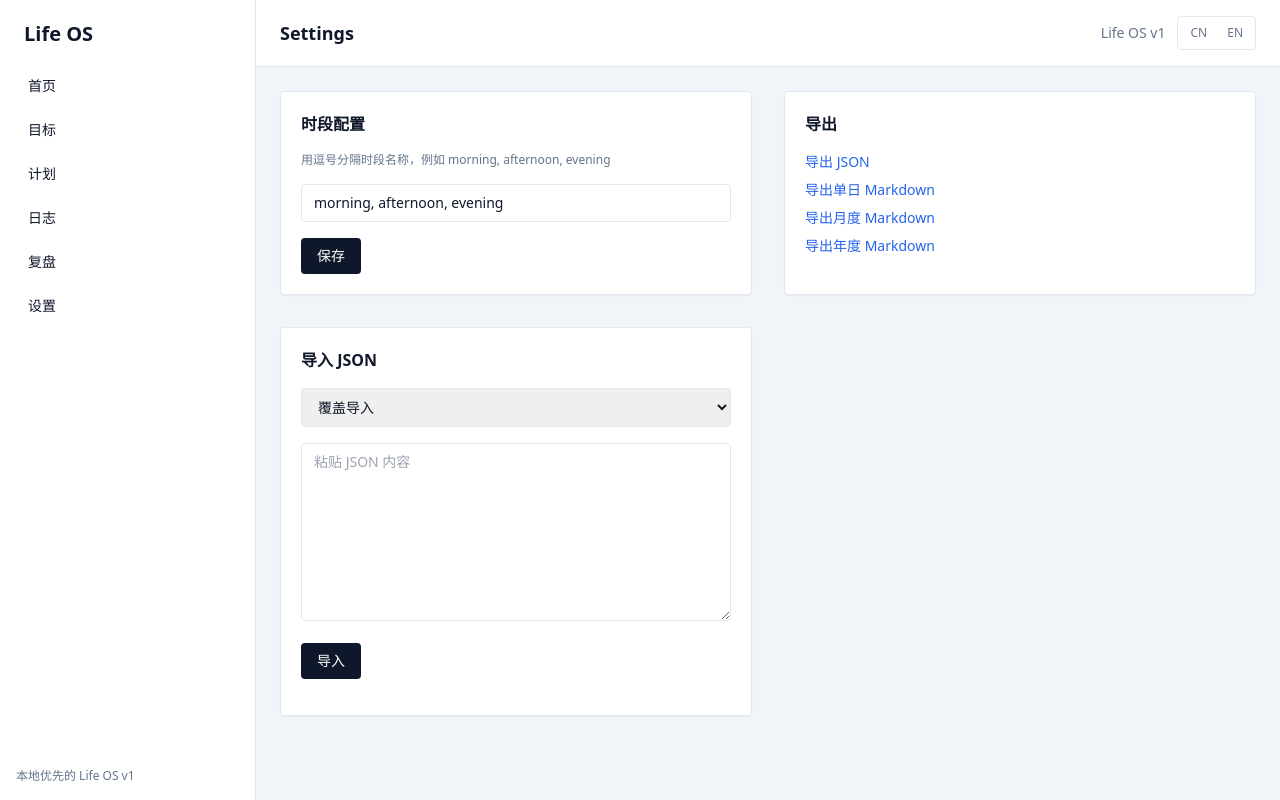
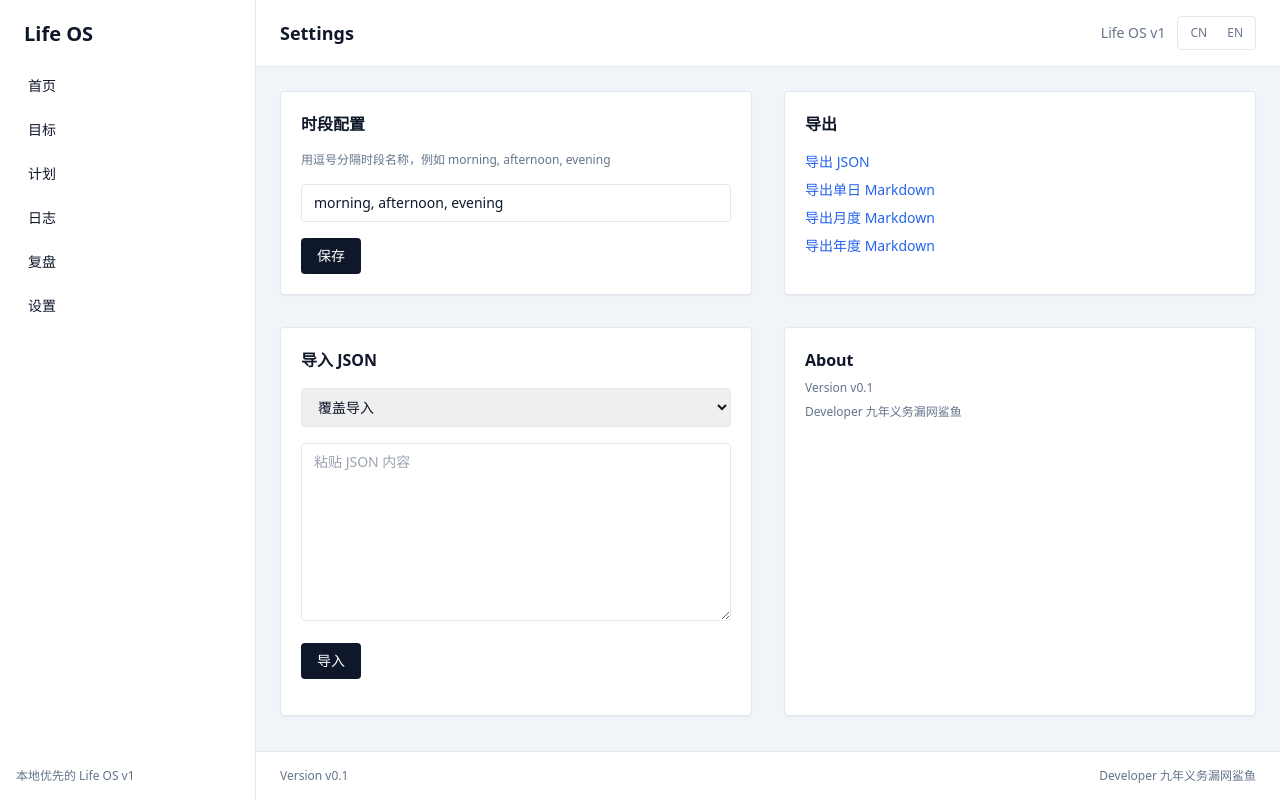
Before and after one commit to Yirzzzz/Life-OS, a FastAPI app: page /settings in a window 1280 px wide. Run offline with FastAPI, Linux system fonts and the light colour scheme; some libraries are stand-ins or nearby versions.

Commit message:
v0.1 online

```diff
--- /dev/null
+++ b/app/config.py
@@ -0,0 +1,6 @@
+from __future__ import annotations
+
+import os
+
+APP_VERSION = os.getenv("LIFEOS_VERSION", "v0.1")
+DEVELOPER_ID = os.getenv("LIFEOS_DEVELOPER_ID", "九年义务漏网鲨鱼")
--- a/app/web/templates/base.html
+++ b/app/web/templates/base.html
@@ -70,6 +70,12 @@
         <main class="flex-1 px-6 py-6">
           <div class="mx-auto w-full max-w-6xl">{% block content %}{% endblock %}</div>
         </main>
+        <footer class="border-t border-slate-200 bg-white px-6 py-4 text-xs text-slate-500">
+          <div class="mx-auto w-full max-w-6xl flex flex-wrap items-center justify-between gap-2">
+            <span>Version {{ app_version }}</span>
+            <span>Developer {{ developer_id }}</span>
+          </div>
+        </footer>
       </div>
     </div>
 
@@ -81,7 +87,7 @@
         en: {
           common: {
             app_name: "Life OS",
-            app_tagline: "Local-first Life OS v1",
+            app_tagline: "Life OS v1",
             app_version: "Life OS v1",
             loading: "Loading...",
             menu: "Menu",
--- a/app/web/templates/settings.html
+++ b/app/web/templates/settings.html
@@ -33,5 +33,10 @@
       <button class="bg-slate-900 text-white px-4 py-2 rounded text-sm">导入</button>
       <div id="import-result" class="text-sm"></div>
     </form>
+    <div class="bg-white p-5 rounded border border-slate-200 shadow-sm space-y-2 text-sm">
+      <div class="text-base font-semibold">About</div>
+      <div class="text-xs text-slate-500">Version {{ app_version }}</div>
+      <div class="text-xs text-slate-500">Developer {{ developer_id }}</div>
+    </div>
   </div>
 {% endblock %}
```
Also changed, not shown: app/web/routes.py (+8 -1 lines), README.md, app/web/templates/.tmp_base_script.js, lifeos.db.
